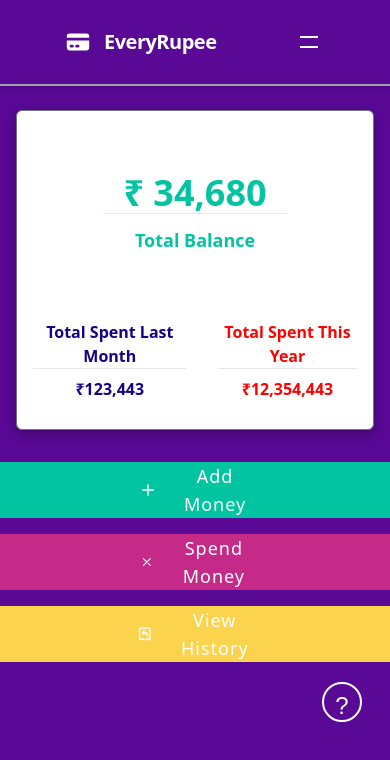
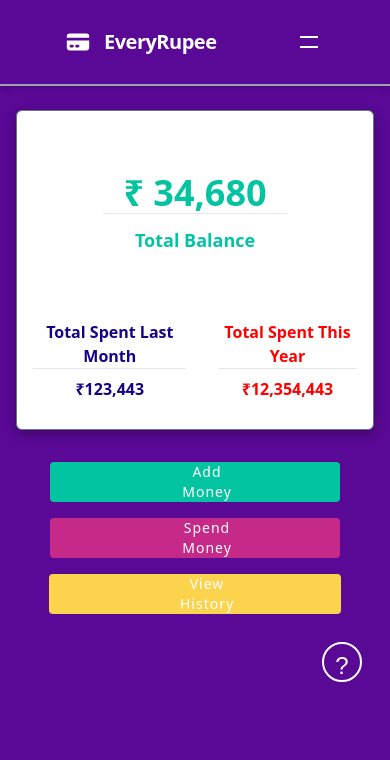
Before and after one commit to CoderNehal/personal-finance-app, a React (Create React App) app: page /home in a window 390 px wide. Shown: the top 760 px of the page. Built offline with nearby package versions, Linux system fonts and the light colour scheme.

Commit message:
Fix: Home responsiveness

```diff
--- a/src/components/Home/Home.jsx
+++ b/src/components/Home/Home.jsx
@@ -7,7 +7,7 @@
 	const [SpentLastMonth, setSpentLastMonth] = useState(123443);
 	const [SpentLastYear, setSpentLastYear] = useState(12354443);
 	return (
-		<div className=' w-screen h-auto cursor-default  relative'>
+		<div className=' w-screen  md:h-auto cursor-default  relative'>
 			<motion.div
 				initial={{ width: 0 }}
 				animate={{ width: '91.666667%' }}
@@ -70,7 +70,7 @@
 				</div>
 			</motion.div>
 
-			<div className='buttons flex flex-col px-12 lg:px-0 lg:flex-row justify-between items-center w-11/12 mx-auto mt-4 text-white h-52  '>
+			<div className='buttons flex flex-col px-12 lg:px-0 lg:flex-row justify-between items-center w-11/12 mx-auto mt-4 text-white h-full md:h-52  '>
 				{/* <button className='rounded text-lg btn-border-1 px-36 py-0 xl:py-4 mt-4 xl:mt-0   transition duration-200 ease-in bg-green'>
 					Add money
 				</button>
@@ -81,14 +81,14 @@
 					View History
 				</button> */}
 				<motion.div
-					initial={{ x:'-100vw' }}
-					animate={{ x:0 }}
+					initial={{ x: '-100vw' }}
+					animate={{ x: 0 }}
 					transition={{
-						duration:0.7,
+						duration: 0.7,
 						delay: 2,
 					}}>
 					<Link
-						class='btn btn-border-1 border-none outline-none px-36 py-0 xl:py-4 mt-4 xl:mt-0 rounded border-gray-300 text-lg text-center relative flex justify-center items-center text-white bg-green '
+						className='btn btn-border-1 w-3/4 sm:w-auto mx-auto  border-none outline-none px-36 py-0 xl:py-4 mt-4 xl:mt-0 rounded border-gray-300 text-sm md:text-lg text-center relative flex justify-center items-center text-white bg-green  '
 						to='/add-money'>
 						<svg
 							xmlns='http://www.w3.org/2000/svg'
@@ -107,14 +107,14 @@
 					</Link>
 				</motion.div>
 				<motion.div
-					initial={{ x:'-100vw' }}
-					animate={{ x:0 }}
+					initial={{ x: '-100vw' }}
+					animate={{ x: 0 }}
 					transition={{
-						duration:1,
+						duration: 1,
 						delay: 2,
 					}}>
 					<Link
-						class='btn btn-border-1  px-36 py-0 xl:py-4 mt-4 xl:mt-0 rounded border-gray-300 text-lg text-center relative flex justify-center items-center text-white bg-red'
+						className='btn btn-border-1 w-3/4 sm:w-auto mx-auto  px-36 py-0 xl:py-4 mt-4 xl:mt-0 rounded border-gray-300 text-sm md:text-lg text-center relative flex justify-center items-center text-white bg-red'
 						to='/spend-money'>
 						<svg
 							xmlns='http://www.w3.org/2000/svg'
@@ -134,14 +134,14 @@
 					</Link>
 				</motion.div>
 				<motion.div
-					initial={{ x:'-100vw' }}
-					animate={{ x:0 }}
+					initial={{ x: '-100vw' }}
+					animate={{ x: 0 }}
 					transition={{
-						duration:1.3,
+						duration: 1.3,
 						delay: 2,
 					}}>
 					<Link
-						class='btn btn-border-1  px-36 py-0 xl:py-4 mt-4 xl:mt-0 rounded border-gray-300 text-lg text-center relative flex justify-center items-center text-white bg-yellow-300'
+						className='btn btn-border-1 w-3/4 sm:w-auto mx-auto  px-36 py-0 xl:py-4 mt-4 xl:mt-0 rounded border-gray-300 text-sm md:text-lg text-center relative flex justify-center items-center text-white bg-yellow-300'
 						to='/view-history'>
 						<svg
 							xmlns='http://www.w3.org/2000/svg'
@@ -162,7 +162,7 @@
 				</motion.div>
 			</div>
 			<div className='rounded-full text-white text-center w-8 absolute right-8 md:right-16 mt-12	 md:mt-0'>
-				<div class='help-tip'>
+				<div className='help-tip'>
 					<p>
 						This is Fookin tip, Customize it later
 						<br />
```
